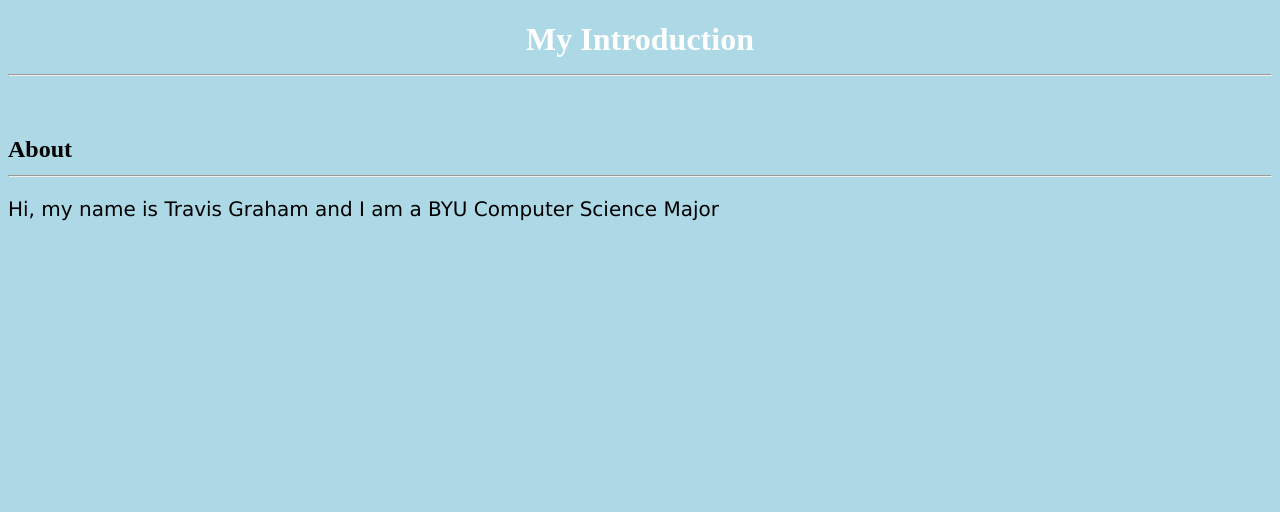
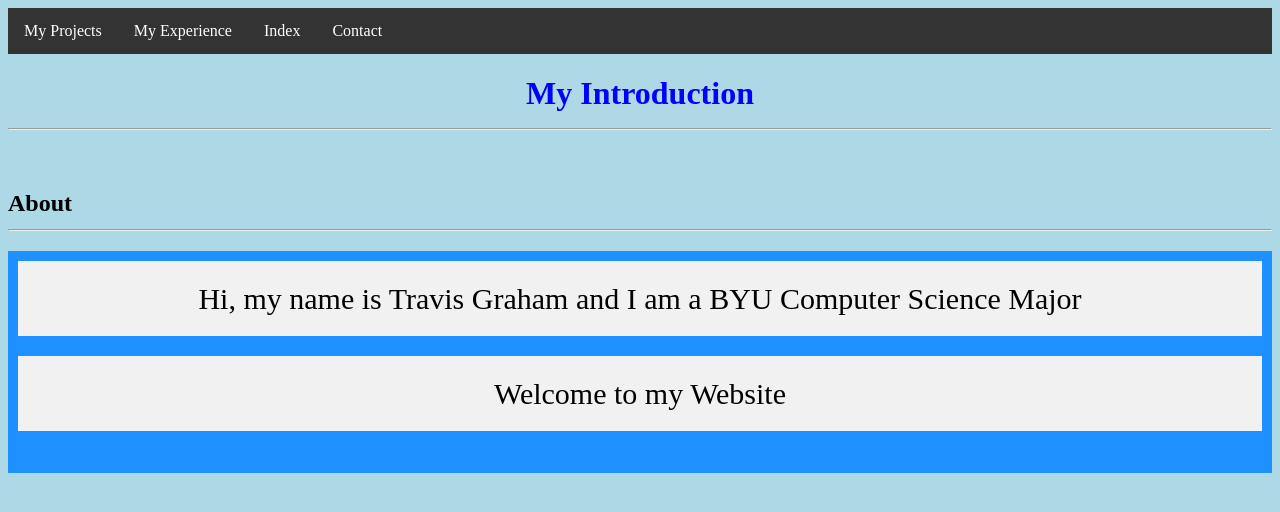
Before and after one commit to Travisgra13/cs260, a plain HTML site: page index.html in a window 1280 px wide. Drawn offline with Linux system fonts and the light colour scheme.

Commit message:
major commit

```diff
--- a/index.css
+++ /dev/null
@@ -1,13 +0,0 @@
-body {
-    background-color: lightblue;
-}
-
-h1 {
-    color: white;
-    text-align: center;
-}
-
-p {
-    font-family: verdana;
-    font-size: 20px;
-}
--- a/index.html
+++ b/index.html
@@ -1,15 +1,25 @@
 <!DOCTYPE html>
 <html>
 <head>
-<link rel="stylesheet" type="text/css" href="index.css">
+<link rel="stylesheet" type="text/css" href="portfolio.css" />
 <title>Travis' Web Server</title>
 </head>
 <body>
-
+<ul id="menu">
+  <li><a href="projects.html">My Projects</a></li>
+  <li><a href="experience.html">My Experience</a></li>
+  <li><a href="index.html">Index</a></li>
+  <li><a href="contact.html">Contact</a></li>
+</ul>
 <h1> My Introduction <hr> </h1>
 <br>
 <h2> About <hr> </h2>
-<p>Hi, my name is Travis Graham and I am a BYU Computer Science Major </p>
+<div class="flex-container">
+<div>Hi, my name is Travis Graham and I am a BYU Computer Science Major</div>
+<div> Welcome to my Website </div>
+
+<p>
+
 </p>
 
 
--- /dev/null
+++ b/portfolio.css
@@ -0,0 +1,55 @@
+body {
+    background-color: lightblue;
+}
+h1 {
+    color: blue;
+    text-align: center;
+}
+
+ul {
+  list-style-type: none;
+  margin: 0;
+  padding: 0;
+}
+
+ul {
+  list-style-type: none;
+  margin: 0;
+  padding: 0;
+  overflow: hidden;
+  background-color: #333;
+}
+
+li a {
+  float: left;
+  display: block;
+  color: white;
+  text-align: center;
+  padding: 14px 16px;
+  text-decoration: none;
+}
+
+/* Change the link color to #111 (black) on hover */
+li a:hover {
+  background-color: #111;
+}
+.active {
+	background-color:green;
+}
+#menu {
+	list-style-type: none;
+}
+.flex-container {
+  display: flex;
+  flex-direction: column;
+  background-color: DodgerBlue;
+}
+
+.flex-container > div {
+  background-color: #f1f1f1;
+  width: 25;
+  margin: 10px;
+  text-align: center;
+  line-height: 75px;
+  font-size: 30px;
+}
--- a/styles.css
+++ /dev/null
@@ -1,3 +0,0 @@
-body {
-color: #FF0000
-}
```
Also changed, not shown: contact.html (+7 -1 lines), experience.html (+20 -1 lines), projects.html (+21 -0 lines).
